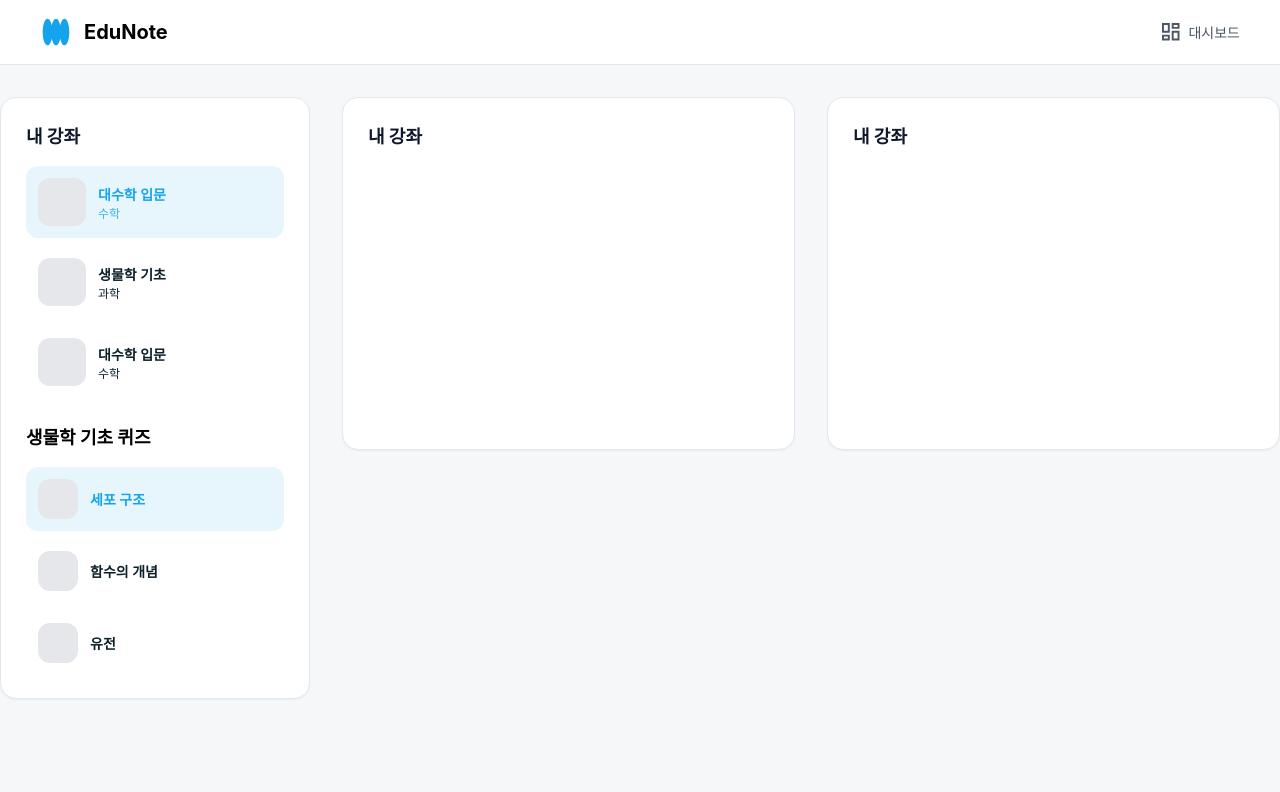
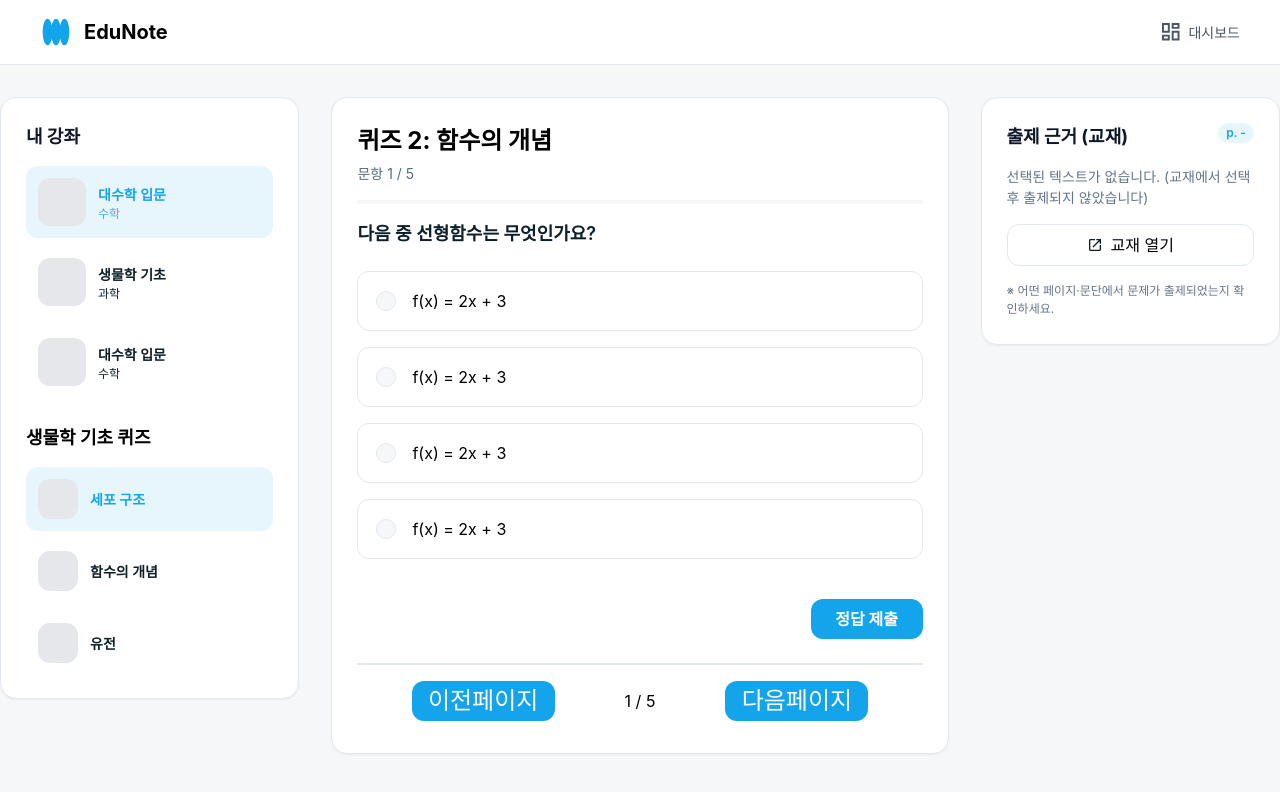
Before and after one commit to kw-ic-web/25-team-not-found, a React (Vite) app in the folder FE/: page /student/quiz in a window 1280 px wide. Shown: the top 792 px of the page. Built offline with nearby package versions, Linux system fonts and the light colour scheme.

Commit message:
feat: QuizSolve UI 구현

```diff
--- /dev/null
+++ b/FE/src/components/student/quiz/SelectItem.jsx
@@ -0,0 +1,10 @@
+const SelectItem = ({ children }) => {
+  return (
+    <button className="flex items-center gap-[16px] py-[20px] px-[18px] w-full h-[60px] border border-[#E2E8F0] rounded-[12px] cursor-pointer">
+      <div className="size-[20px] bg-[#F6F7F8] border border-[#E2E8F0] rounded-full"></div>
+      <p className="text-[16px]">{children}</p>
+    </button>
+  );
+};
+
+export default SelectItem;
--- a/FE/src/pages/student/QuizSolve.jsx
+++ b/FE/src/pages/student/QuizSolve.jsx
@@ -2,10 +2,14 @@ import RoundedBlock from "../../components/RoundedBlock";
 import CourseItem from "../../components/student/quiz/CourseItem";
 import { useState } from "react";
 import QuizItem from "../../components/student/quiz/QuizItem";
+import ic_window_open from "../../assets/icons/student/main/quiz/ic_window_open.svg";
+import SelectItem from "../../components/student/quiz/SelectItem";
 
 const QuizSolve = () => {
   const [selectedCourse, setSelectedCourse] = useState(0);
   const [selectedQuiz, setSelectedQuiz] = useState(0);
+  const [step, setStep] = useState(1);
+  const STEP_LIMIT = 5;
   return (
     <main className="flex justify-center gap-[32px] pt-[32px] w-full min-h-screen bg-[#F6F7F8]">
       <RoundedBlock className="w-[348px] h-[602px]" title="내 강좌">
@@ -53,8 +57,81 @@ const QuizSolve = () => {
           </div>
         </section>
       </RoundedBlock>
-      <RoundedBlock title="내 강좌"></RoundedBlock>
-      <RoundedBlock title="내 강좌"></RoundedBlock>
+      <RoundedBlock className="flex flex-col gap-[16px] w-[728px] h-[657px]">
+        <div className="flex flex-col gap-[4px] mt-[-16px]">
+          <h1 className="text-[24px] font-bold">퀴즈 2: 함수의 개념</h1>
+          <p className="text-[14px] text-[#526D7A]">
+            문항 {step} / {STEP_LIMIT}
+          </p>
+        </div>
+        <div className="h-[4px] rounded-[9999px] bg-[#F6F7F8]"></div>
+
+        <h2 className="text-[18px] font-semibold text-[#0D1F29]">
+          다음 중 선형함수는 무엇인가요?
+        </h2>
+        <section className="flex flex-col gap-[16px] py-[8px]">
+          <SelectItem>f(x) = 2x + 3</SelectItem>
+          <SelectItem>f(x) = 2x + 3</SelectItem>
+          <SelectItem>f(x) = 2x + 3</SelectItem>
+          <SelectItem>f(x) = 2x + 3</SelectItem>
+        </section>
+
+        <div className="flex justify-end w-full mt-[16px] mb-[8px]">
+          <button className="w-[112px] h-[40px] bg-[#13A4EC] rounded-[12px] text-[16px] text-white font-bold cursor-pointer">
+            정답 제출
+          </button>
+        </div>
+
+        <div className="h-[1px] border border-[#E2E8F0]" />
+
+        <div className="flex justify-center items-center gap-[70px] w-full">
+          <button
+            className="w-[143px] h-[40px] rounded-[12px] bg-[#13A4EC] text-[24px] text-white cursor-pointer"
+            onClick={() => {
+              if (step === 1) {
+                return;
+              }
+              setStep(step - 1);
+            }}
+          >
+            이전페이지
+          </button>
+          <p>
+            {step} / {STEP_LIMIT}
+          </p>
+          <button
+            className="w-[143px] h-[40px] rounded-[12px] bg-[#13A4EC] text-[24px] text-white cursor-pointer"
+            onClick={() => {
+              if (step === STEP_LIMIT) {
+                return;
+              }
+              setStep(step + 1);
+            }}
+          >
+            다음페이지
+          </button>
+        </div>
+      </RoundedBlock>
+      <RoundedBlock
+        className="flex flex-col gap-[16px] w-[348px] h-[248px]"
+        title="출제 근거 (교재)"
+        rightElement={
+          <button className="w-[36px] h-[20px] bg-[#13A4EC]/10 text-[12px] font-semibold text-[#13A4EC] rounded-[9999px]">
+            p. -
+          </button>
+        }
+      >
+        <p className="text-[14px] text-[#64748B]">
+          선택된 텍스트가 없습니다. (교재에서 선택 후 출제되지 않았습니다)
+        </p>
+        <button className="flex justify-center items-center gap-[8px] w-full h-[42px] border border-[#E2E8F0] rounded-[12px]">
+          <img src={ic_window_open} alt="" />
+          교재 열기
+        </button>
+        <p className="text-[12px] text-[#64748B]">
+          ※ 어떤 페이지·문단에서 문제가 출제되었는지 확인하세요.
+        </p>
+      </RoundedBlock>
     </main>
   );
 };
```
Also changed, not shown: FE/src/assets/icons/student/main/quiz/ic_window_open.svg (added).
